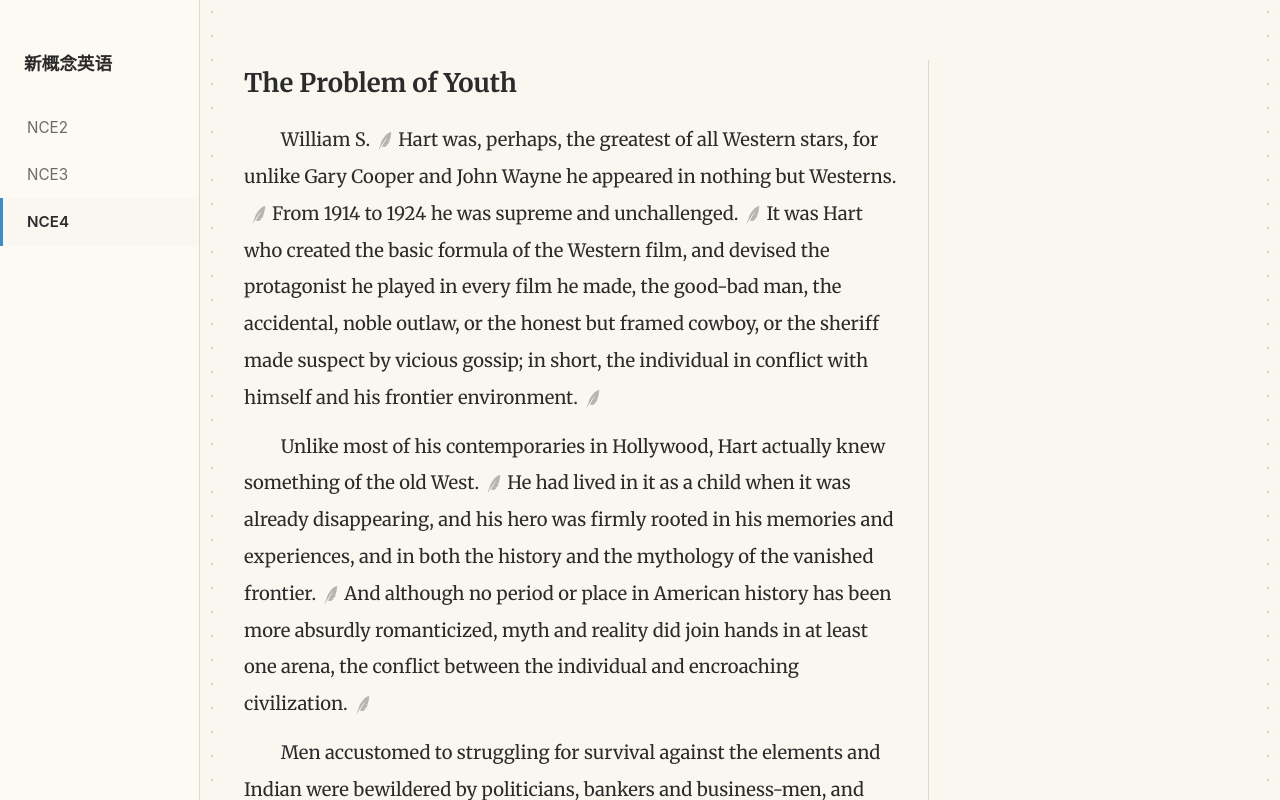
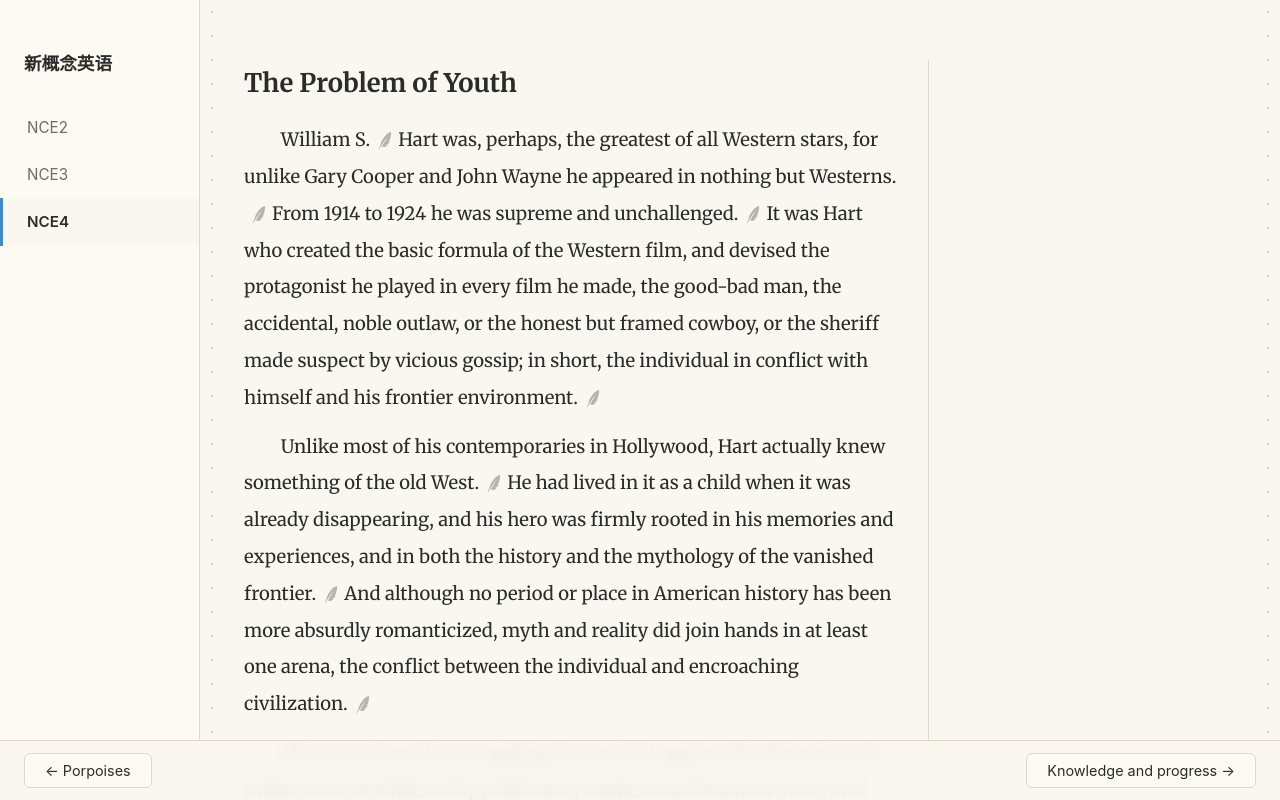
Before and after one commit to farisni/nce-proj, a Vue app: page / in a window 1280 px wide. Both pictures are taken after a click on the element 354 px from the left and 674 px from the top of the page. Shown: the top 800 px of the page. Built offline with nearby package versions, Linux system fonts and the light colour scheme; a web font is replaced by a local one.

Commit message:
feat: 文章页底部固定浮动上下课导航按钮

```diff
--- a/src/views/Article.vue
+++ b/src/views/Article.vue
@@ -1,11 +1,23 @@
 <script setup lang="ts">
 import { ref, computed } from 'vue'
-import { articles } from '../mock/readData'
-import { useRoute } from 'vue-router'
+import { articles, articleMetas } from '../mock/readData'
+import { useRoute, useRouter } from 'vue-router'
 
 const route = useRoute()
+const router = useRouter()
 const article = articles[route.params.id as string]
 import yumaoIcon from '../asserts/icon/yumao.svg'
+
+const currentMeta = computed(() => articleMetas.find(m => m.id === route.params.id))
+const neighbors = computed(() => {
+  if (!currentMeta.value) return { prev: null, next: null }
+  const sameLevel = articleMetas.filter(m => m.level === currentMeta.value!.level)
+  const idx = sameLevel.indexOf(currentMeta.value)
+  return {
+    prev: idx > 0 ? sameLevel[idx - 1] : null,
+    next: idx < sameLevel.length - 1 ? sameLevel[idx + 1] : null,
+  }
+})
 
 const sentencePattern = /([^.!?。！？]+[.!?。！？]+)/g
 
@@ -125,6 +137,10 @@ function segClass(seg: Segment): string {
 <template>
   <div class="reading-page">
     <div v-if="activeKey" class="spotlight-overlay" @click="activeKey = ''"></div>
+    <div class="nav-buttons">
+      <button v-if="neighbors.prev" class="nav-btn nav-prev" @click="router.push({ name: 'article', params: { id: neighbors.prev.id } })">← {{ neighbors.prev.title }}</button>
+      <button v-if="neighbors.next" class="nav-btn nav-next" @click="router.push({ name: 'article', params: { id: neighbors.next.id } })">{{ neighbors.next.title }} →</button>
+    </div>
 
     <div class="main-content">
       <div class="article-section">
@@ -246,4 +262,25 @@ function segClass(seg: Segment): string {
 .panel-enter-active, .panel-leave-active { transition: all 0.25s ease; }
 .panel-enter-from, .panel-leave-to { opacity: 0; transform: translateY(-6px); }
 .translation { font-size: 0.9rem; color: var(--color-text-secondary); }
+.nav-buttons {
+  position: fixed; bottom: 0; left: 0; right: 0; z-index: 20;
+  display: flex; justify-content: space-between; align-items: center;
+  padding: 12px 24px;
+  background: rgba(250, 247, 240, 0.92);
+  backdrop-filter: blur(8px);
+  border-top: 1px solid var(--color-border);
+}
+.nav-btn {
+  padding: 8px 20px; border: 1px solid var(--color-border);
+  border-radius: 6px; cursor: pointer;
+  background: var(--color-panel-bg);
+  color: var(--color-text);
+  font-size: 0.9rem; font-family: inherit;
+  transition: background 0.2s, box-shadow 0.2s;
+  max-width: 45%;
+  overflow: hidden; text-overflow: ellipsis; white-space: nowrap;
+  &:hover { background: #fff; box-shadow: 0 2px 8px rgba(0,0,0,0.08); }
+}
+.nav-prev { text-align: left; }
+.nav-next { text-align: right; margin-left: auto; }
 </style>
```
